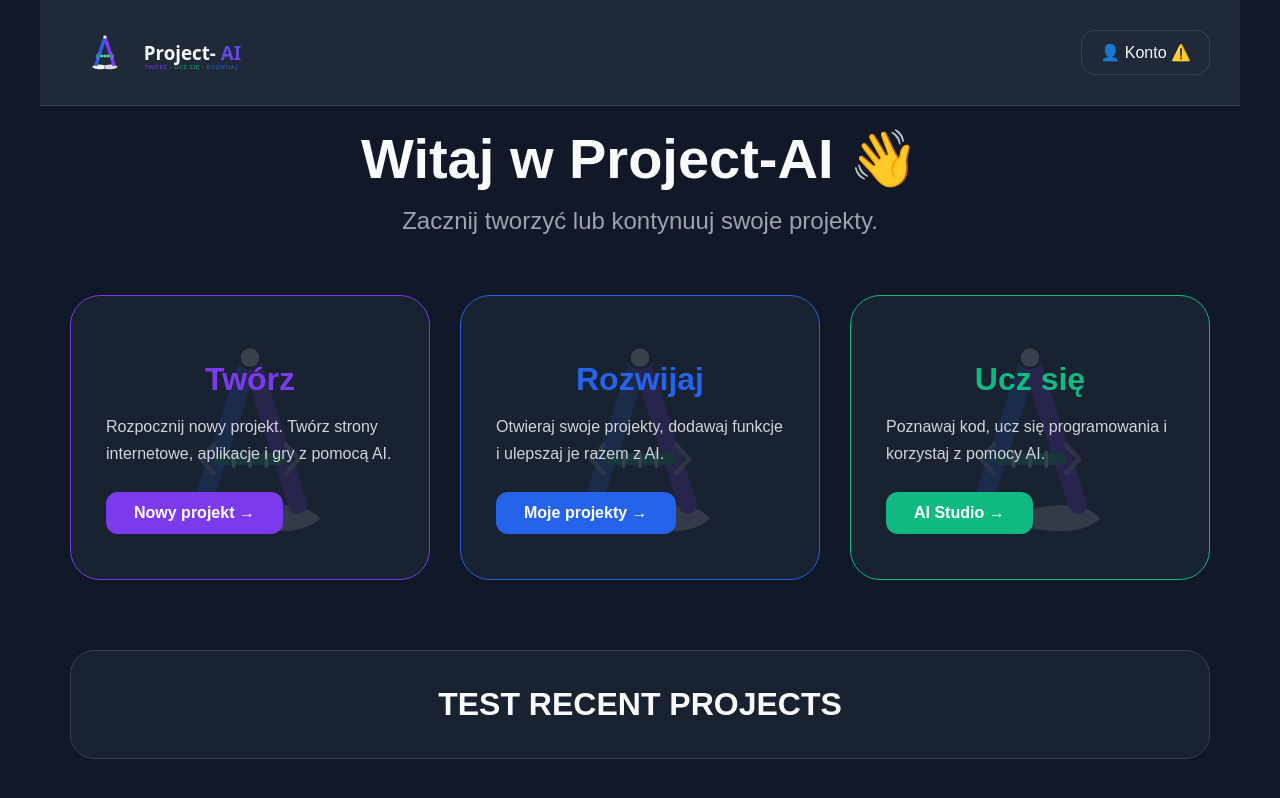
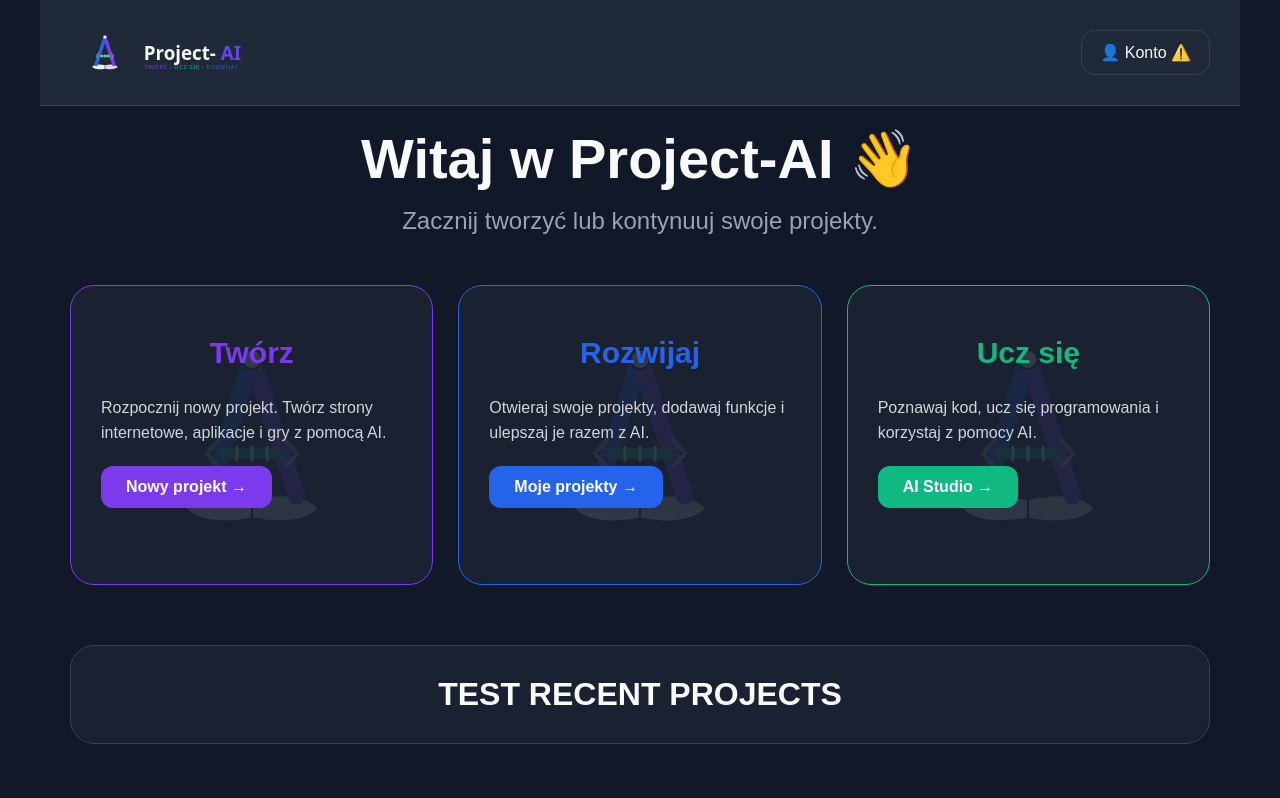
Before and after one commit to PrzemoNH/project-ai, a Next.js app: page /dashboard in a window 1280 px wide. Shown: the top 798 px of the page. Built offline with nearby package versions, Linux system fonts and the light colour scheme.

Commit message:
Update dashboard.css

```diff
--- a/app/dashboard/dashboard.css
+++ b/app/dashboard/dashboard.css
@@ -5,7 +5,7 @@
 
 .dashboard {
 
-  position: relative;
+  position:relative;
 
   max-width:1200px;
 
@@ -16,6 +16,7 @@
   text-align:center;
 
 }
+
 
 
 /* ===========================
@@ -87,7 +88,7 @@
 
   color:#9CA3AF;
 
-  margin-bottom:60px;
+  margin-bottom:50px;
 
 }
 
@@ -104,7 +105,7 @@
 
   grid-template-columns:repeat(3,1fr);
 
-  gap:30px;
+  gap:25px;
 
 }
 
@@ -118,13 +119,13 @@
 
   background:rgba(31,41,55,0.65);
 
-  backdrop-filter:blur(8px);
-
   border:1px solid #374151;
 
-  border-radius:30px;
+  border-radius:24px;
 
-  padding:45px 35px;
+  padding:30px;
+
+  min-height:300px;
 
   text-align:left;
 
@@ -135,14 +136,14 @@
 
 .dashboard-card:hover {
 
-  transform:translateY(-10px);
+  transform:translateY(-6px);
 
 }
 
 
 
 /* ===========================
-   IKONA W TLE KARTY
+   IKONA JAKO TŁO
 =========================== */
 
 
@@ -150,17 +151,15 @@
 
   position:absolute;
 
-  inset:0;
+  top:50%;
 
-  display:flex;
+  left:50%;
 
-  justify-content:center;
+  transform:translate(-50%,-50%);
 
-  align-items:center;
+  z-index:0;
 
   pointer-events:none;
-
-  z-index:0;
 
 }
 
@@ -168,17 +167,19 @@
 
 .card-background-icon img {
 
-  width:280px;
+  width:260px;
 
-  height:280px;
+  height:260px;
 
-  opacity:0.14;
+  opacity:0.10;
 
 }
 
 
 
-/* treść nad ikoną */
+/* ===========================
+   TREŚĆ NAD IKONĄ
+=========================== */
 
 
 .dashboard-card h2,
@@ -194,15 +195,15 @@
 
 
 /* ===========================
-   TYTUŁY KART
+   NAZWY MODUŁÓW
 =========================== */
 
 
 .dashboard-card h2 {
 
-  font-size:32px;
+  font-size:30px;
 
-  margin:20px 0 15px;
+  margin-bottom:25px;
 
   text-align:center;
 
@@ -232,12 +233,11 @@
 
 
 
-
 .dashboard-card p {
 
   color:#D1D5DB;
 
-  line-height:1.7;
+  line-height:1.6;
 
 }
 
@@ -250,9 +250,9 @@
 
 .dashboard-card button {
 
-  margin-top:25px;
+  margin-top:20px;
 
-  padding:12px 28px;
+  padding:12px 25px;
 
   border:none;
 
@@ -297,25 +297,15 @@
 
 .projects-box {
 
-  margin-top:70px;
+  margin-top:60px;
 
-  padding:35px;
+  padding:30px;
 
   background:rgba(31,41,55,0.65);
-
-  backdrop-filter:blur(8px);
 
   border-radius:24px;
 
   border:1px solid #374151;
-
-}
-
-
-
-.projects-box h2 {
-
-  font-size:32px;
 
 }
 
@@ -343,13 +333,4 @@
 }
 
 
-.card-background-icon img {
-
-  width:220px;
-
-  height:220px;
-
 }
-
-
-}
```
